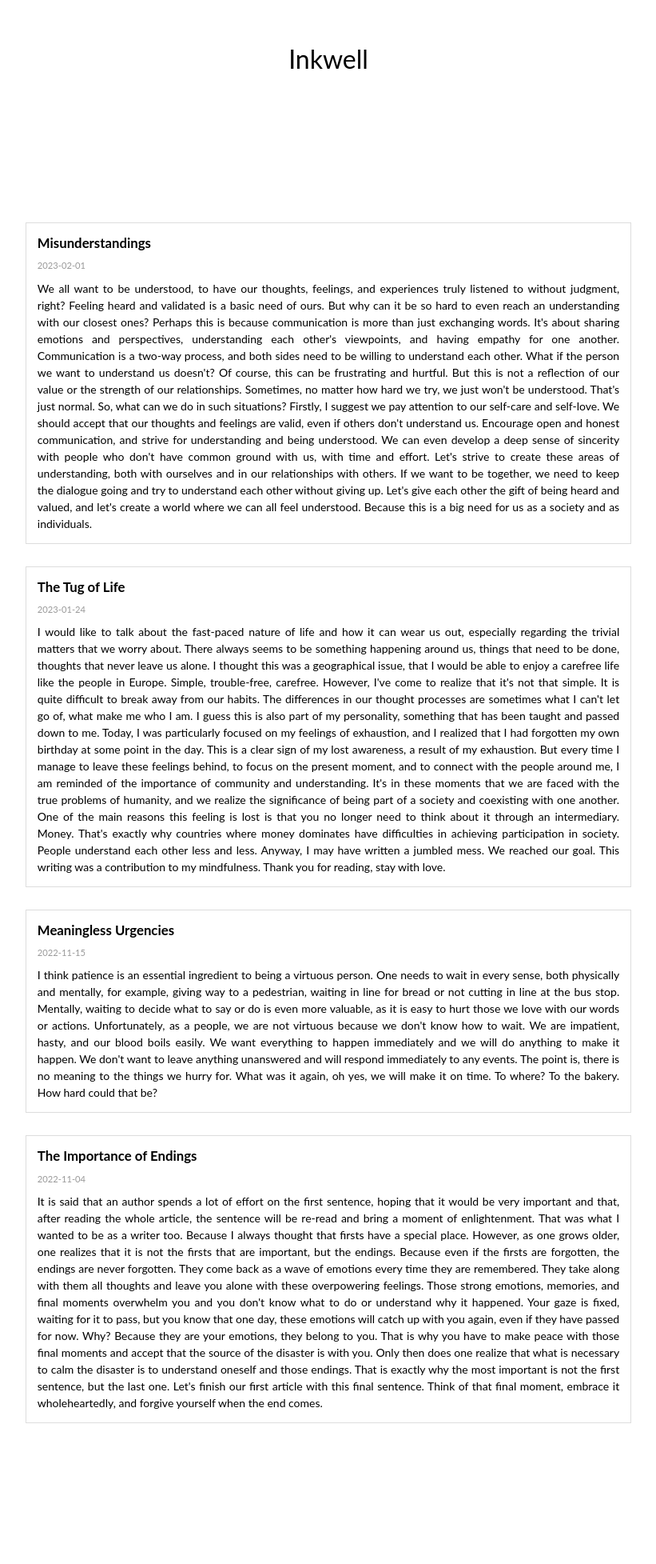
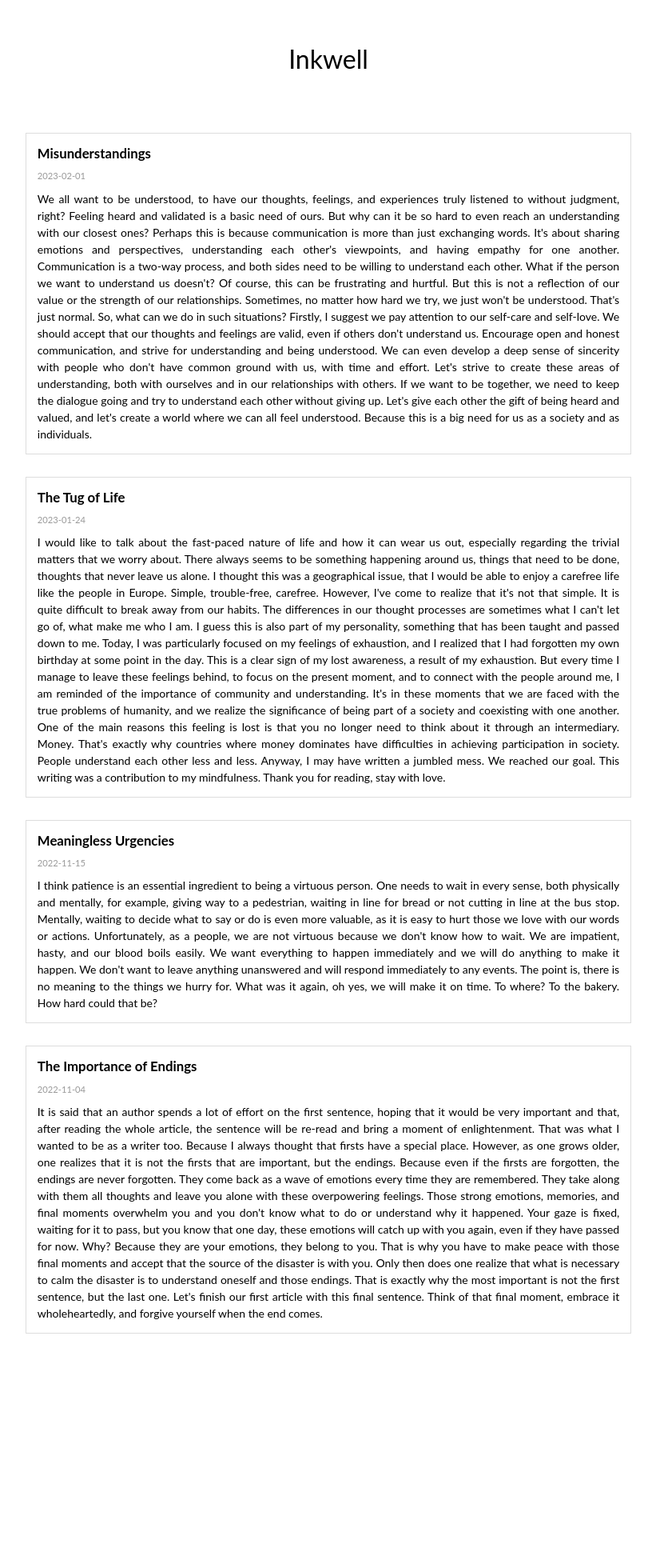
Before and after one commit to gurayozgur/gurayozgur.github.io, a Jekyll site: the page inkwell.html, which Jekyll copies as it is, in a window 1280 px wide. Shown: the whole page at 80% size, without its empty margins (229-1050 px from the left). Built offline with Jekyll 4.4.1, drawn with Linux system fonts in a browser that asks for light colours; after the commit the page ends 1731 px from its top, so only the background shows below that.

Commit message:
Update inkwell.html

```diff
--- a/inkwell.html
+++ b/inkwell.html
@@ -23,7 +23,7 @@
   .container {
     width: 60%;
     margin: 0 auto;
-    padding: 10em;
+    padding: 2em;
   }
 
 
```
